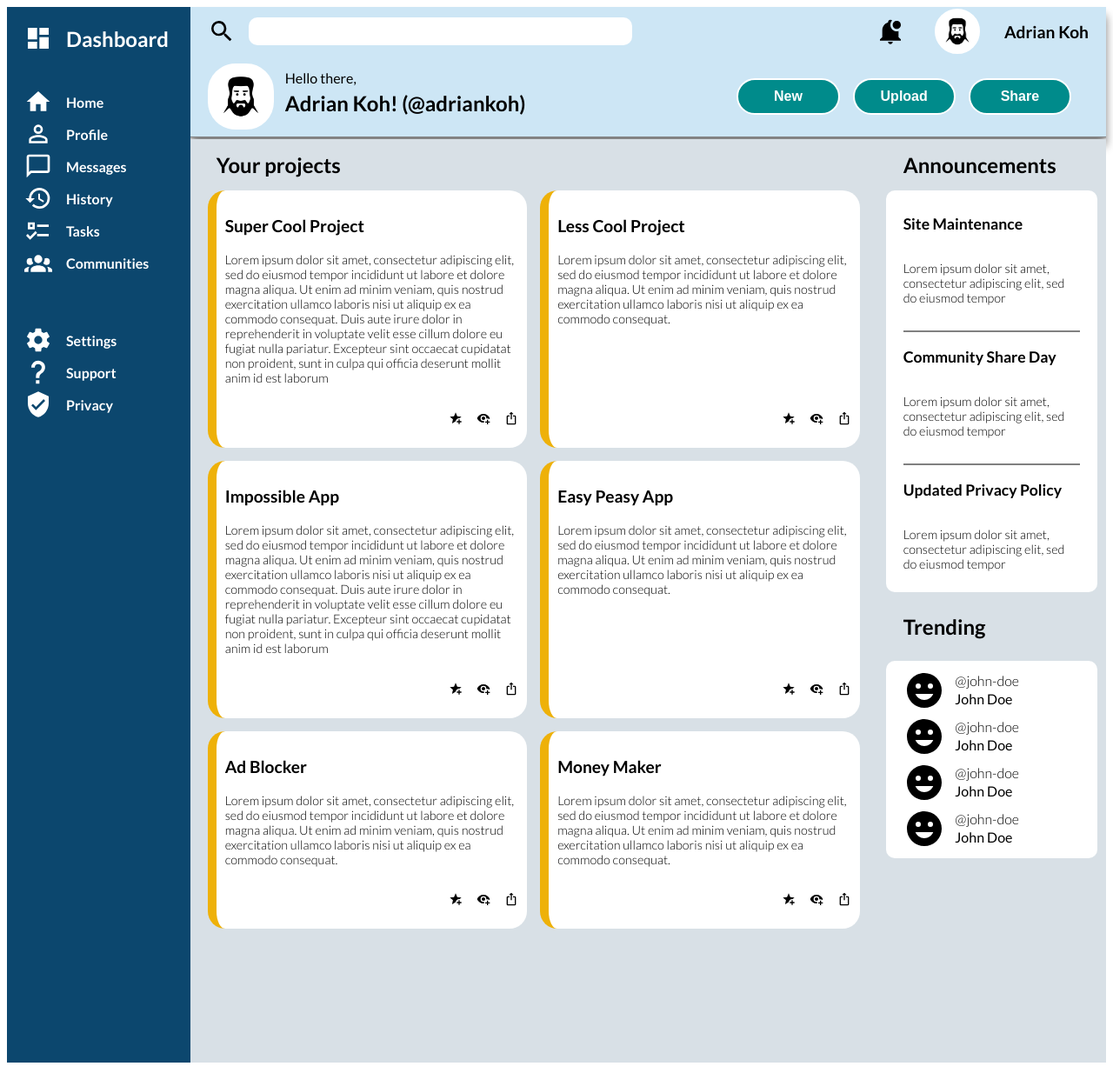
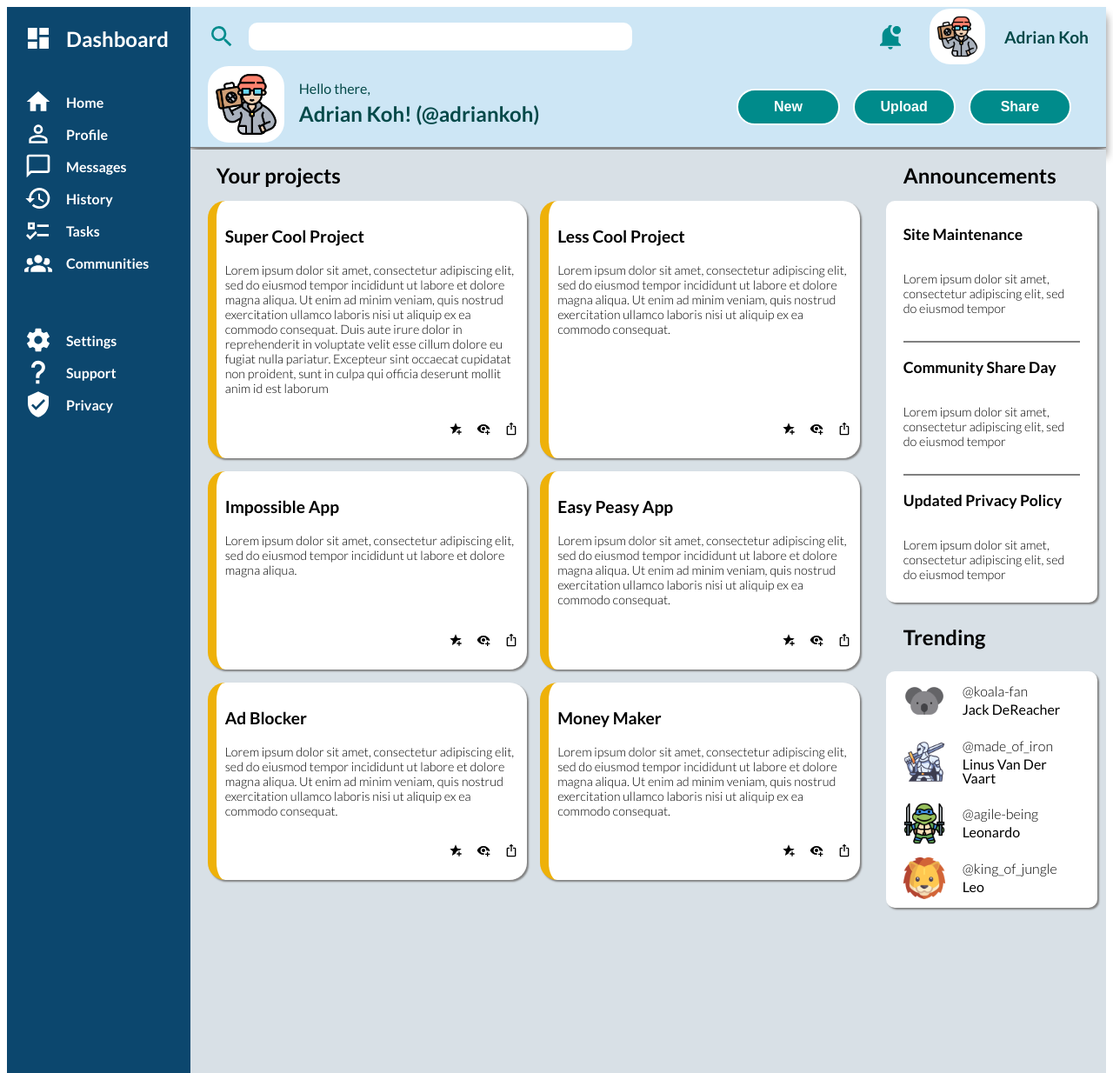
Before and after one commit to Adrian-Koh/admin-dashboard, a plain HTML site: page index.html in a window 1280 px wide. Shown: the whole page at 87% size. Drawn offline with Linux system fonts and the light colour scheme.

Commit message:
Add trending account images & update profile icon

```diff
--- a/index.html
+++ b/index.html
@@ -19,13 +19,13 @@
                 </div>
                 <div class="profile-icons">
                     <img class="icon" src="svg/bell-badge.svg" alt="notifications">
-                    <img class="profile-pic" src="img/profile-pic.png" alt="man">
+                    <img class="profile-pic" src="img/hip-hop.png" alt="man">
                     <div class="profile-name">Adrian Koh</div>
                 </div>
             </div>
             <div class="greeting-section">
                 <div class="greeting-and-pic">
-                    <img class="profile-pic" src="img/profile-pic.png" alt="man">
+                    <img class="profile-pic" src="img/hip-hop.png" alt="man">
                     <div class="greeting-and-name">
                         <p class="greeting">Hello there,</p>
                         <p class="greeting-name">Adrian Koh! (@adriankoh)</p>
@@ -95,11 +95,7 @@
                         <p class="card-title">Impossible App</p>
                         <p class="card-content">
                             Lorem ipsum dolor sit amet, consectetur adipiscing elit, sed do eiusmod tempor
-                            incididunt ut labore et dolore magna aliqua. Ut enim ad minim veniam, quis
-                            nostrud exercitation ullamco laboris nisi ut aliquip ex ea commodo consequat.
-                            Duis aute irure dolor in reprehenderit in voluptate velit esse cillum dolore eu
-                            fugiat nulla pariatur. Excepteur sint occaecat cupidatat non proident, sunt in
-                            culpa qui officia deserunt mollit anim id est laborum
+                            incididunt ut labore et dolore magna aliqua.
                         </p>
                         <div class="card-icons">
                             <img class="card-icon" src="svg/star-plus.svg" alt="star-plus">
@@ -172,25 +168,25 @@
             <div class="trending-container">
                 <p class="section-title">Trending</p>
                 <div class="trending-accounts">
-                    <img class="trending-profile-pic" src="svg/emoticon.svg" alt="emoticon">
+                    <img class="trending-profile-pic" src="img/koala.png" alt="emoticon">
                     <div class="trending-account-handle">
-                        <p class="trending-handle">@john-doe</p>
-                        <p class="trending-name">John Doe</p>
+                        <p class="trending-handle">@koala-fan</p>
+                        <p class="trending-name">Jack DeReacher</p>
                     </div>
-                    <img class="trending-profile-pic" src="svg/emoticon.svg" alt="emoticon">
+                    <img class="trending-profile-pic" src="img/knight.png" alt="emoticon">
                     <div class="trending-account-handle">
-                        <p class="trending-handle">@john-doe</p>
-                        <p class="trending-name">John Doe</p>
+                        <p class="trending-handle">@made_of_iron</p>
+                        <p class="trending-name">Linus Van Der Vaart</p>
                     </div>
-                    <img class="trending-profile-pic" src="svg/emoticon.svg" alt="emoticon">
+                    <img class="trending-profile-pic" src="img/leonardo.png" alt="emoticon">
                     <div class="trending-account-handle">
-                        <p class="trending-handle">@john-doe</p>
-                        <p class="trending-name">John Doe</p>
+                        <p class="trending-handle">@agile-being</p>
+                        <p class="trending-name">Leonardo</p>
                     </div>
-                    <img class="trending-profile-pic" src="svg/emoticon.svg" alt="emoticon">
+                    <img class="trending-profile-pic" src="img/lion.png" alt="emoticon">
                     <div class="trending-account-handle">
-                        <p class="trending-handle">@john-doe</p>
-                        <p class="trending-name">John Doe</p>
+                        <p class="trending-handle">@king_of_jungle</p>
+                        <p class="trending-name">Leo</p>
                     </div>
                 </div>
             </div>
--- a/styles.css
+++ b/styles.css
@@ -18,6 +18,7 @@ body {
     border-bottom: solid 1px grey;
     box-shadow: grey 0 10px 10px;
     margin-bottom: 2px;
+    color: rgb(5, 73, 73);
 }
 
 .sidebar {
@@ -146,11 +147,15 @@ input[type='search']:focus {
 .announcements-content {
     display: grid;
     grid-template-rows: repeat(auto-fit, minmax(50px, 1fr));
-    background-color: white;
     padding: 10px 20px;
     margin: 10px;
     gap: 15px;
     border-radius: 10px;
+}
+
+.announcements-content, .trending-accounts, .card {
+    box-shadow: grey 2px 2px 2px;
+    background-color: white;
 }
 
 .announcement {
@@ -166,10 +171,9 @@ input[type='search']:focus {
     display: grid;
     grid-template-columns: 1fr 3fr;
     align-items: center;
-    background-color: white;
     padding: 10px 20px;
     margin: 10px;
-    gap: 5px;
+    gap: 15px;
     border-radius: 10px;
 }
 
@@ -195,7 +199,7 @@ input[type='search']:focus {
 
 .greeting-and-pic {
     display: grid;
-    grid-template-columns: 4rem 1fr;
+    grid-template-columns: 5rem 1fr;
     gap: 25px;
     align-items: center;
 }
@@ -213,18 +217,23 @@ input[type='search']:focus {
 
 .profile-pic {
     width: 3rem;
-    border: solid 2px white;
-    border-radius: 2rem;
+    border: solid 8px white;
+    border-radius: 1.5rem;
     height: auto;
     background-color: white;
 }
 
 .greeting-and-pic > .profile-pic {
+    margin-bottom: 5px;
     width: 4.5rem;
 }
 
 .greeting-buttons {
     padding-right: 20px;
+}
+
+.header .icon {
+    filter: invert(35%) sepia(54%) saturate(1204%) hue-rotate(141deg) brightness(101%) contrast(101%);
 }
 
 .greeting-buttons > button {
@@ -237,12 +246,11 @@ input[type='search']:focus {
     border-radius: 25px;
 }
 
-button:hover, input:hover {
+button:hover, input:hover, .profile-pic:hover {
     box-shadow: 2px 2px 2px grey;
 }
 
 .card {
-    background-color: white;
     display: grid;
     grid-template-rows: 2rem 1fr 2rem;
     gap: 15px;
```
Also changed, not shown: img/hip-hop.png (added), img/knight.png (added), img/koala.png (added), img/leonardo.png (added), img/lion.png (added), 1 other file.
